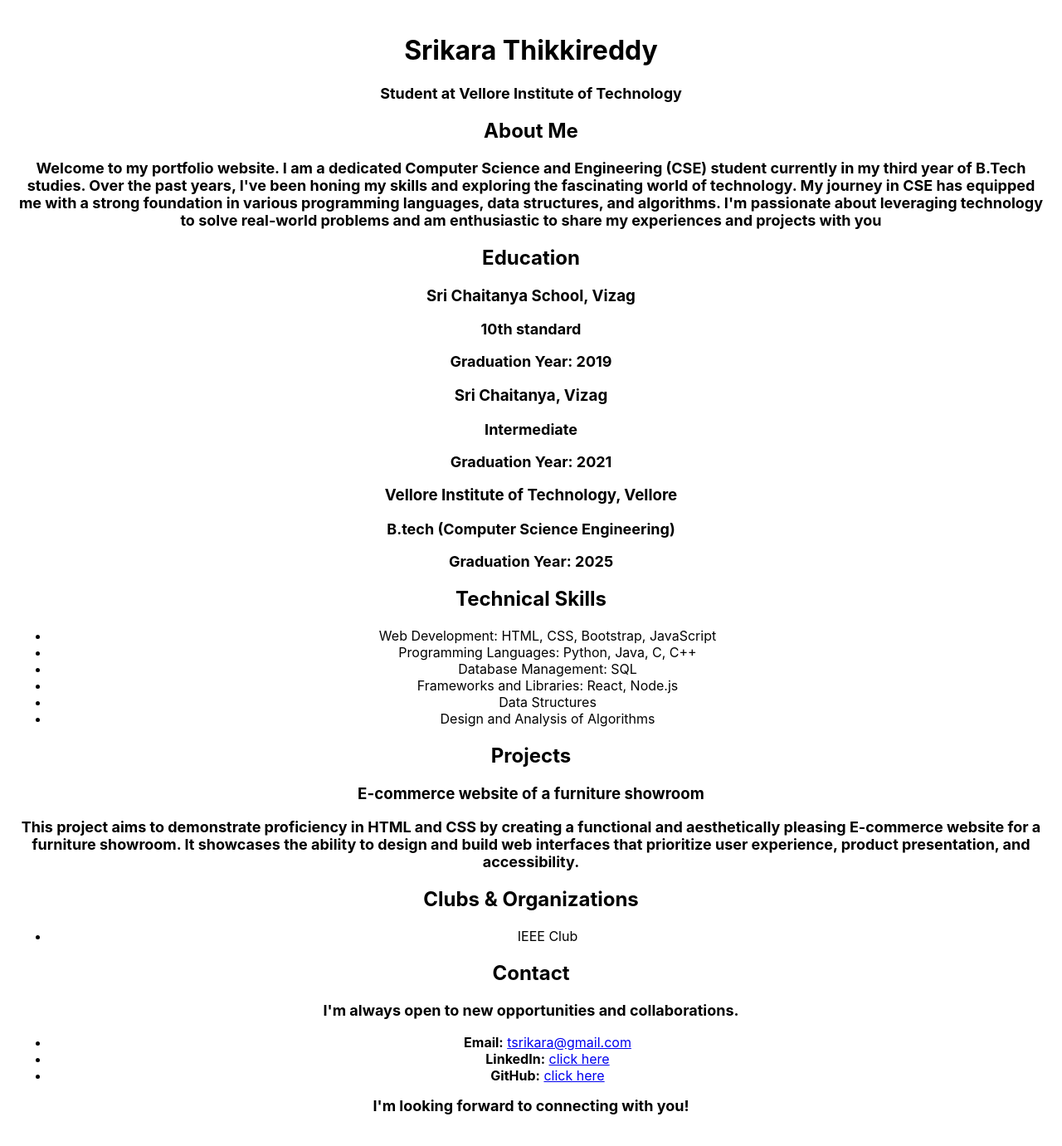
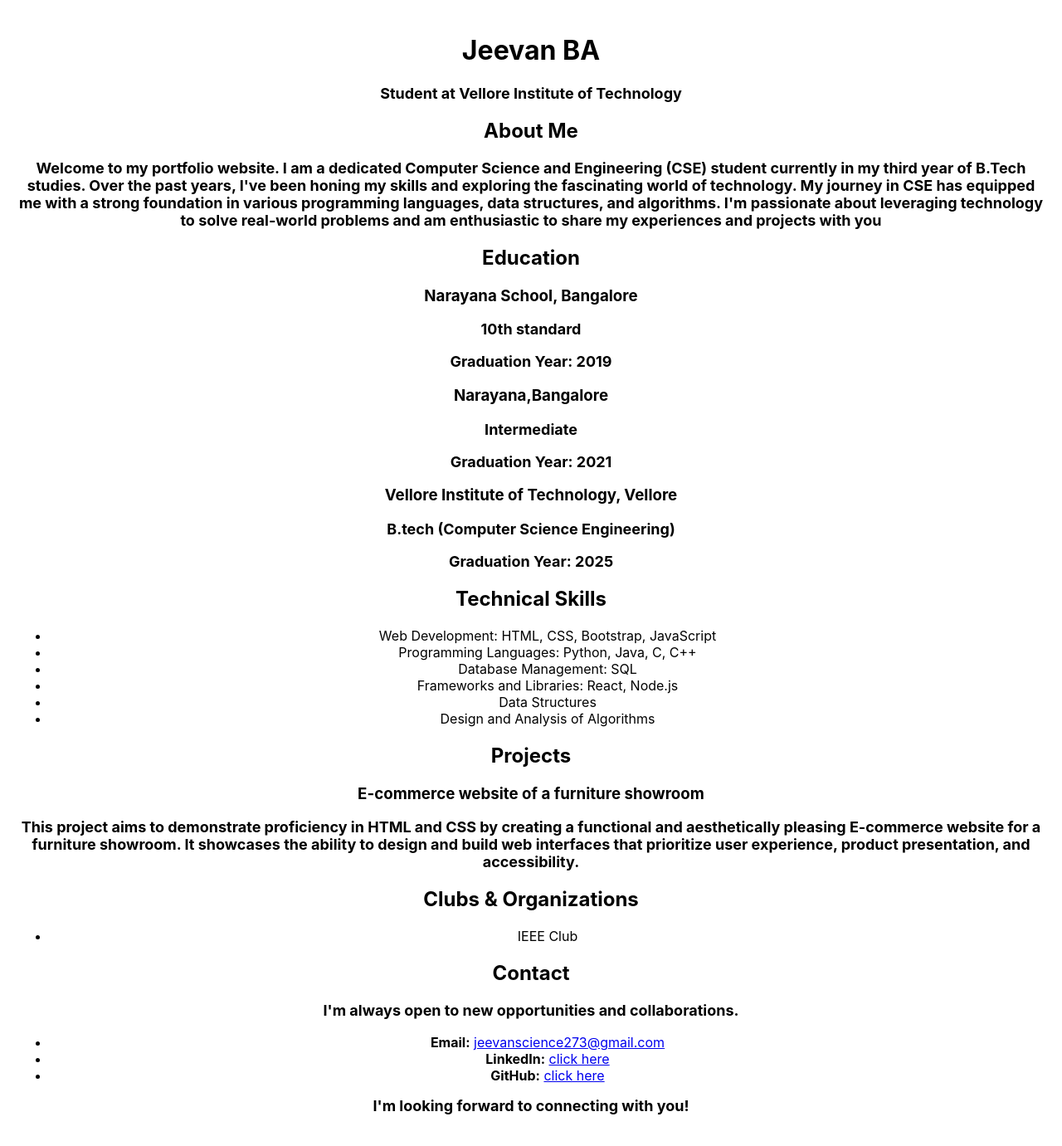
Before and after one commit to srik4442/t6, a React (Create React App) app: page / in a window 1280 px wide. Shown: the whole page at 83% size. Built offline with nearby package versions, Linux system fonts and the light colour scheme.

Commit message:
first commit

```diff
--- a/src/components/Contact.js
+++ b/src/components/Contact.js
@@ -10,13 +10,13 @@ const Contact = () => {
       </p>
       <ul>
         <li>
-          <strong>Email:</strong> <a href="mailto:tsrikara@gmail.com">tsrikara@gmail.com</a>
+          <strong>Email:</strong> <a href="mailto:jeevanscience273@gmail.com">jeevanscience273@gmail.com</a>
         </li>
         <li>
-          <strong>LinkedIn:</strong> <a href="https://www.linkedin.com/in/srikara-thikkireddy-4b80b8250/">click here</a>
+          <strong>LinkedIn:</strong> <a href="linkedin.com/in/jeevanba273/">click here</a>
         </li>
         <li>
-          <strong>GitHub:</strong> <a href="https://github.com/srik4442" target="_blank" rel="noopener noreferrer">click here</a>
+          <strong>GitHub:</strong> <a href="https://github.com/jeevanba273" target="_blank" rel="noopener noreferrer">click here</a>
         </li>
 
       </ul>
--- a/src/components/Education.js
+++ b/src/components/Education.js
@@ -6,12 +6,12 @@ const Education = () => {
     <section>
                 <h2>Education</h2>
 
-                <h3>Sri Chaitanya School, Vizag</h3>
+                <h3>Narayana School, Bangalore</h3>
                 <p>10th standard</p>
                 <p>Graduation Year: 2019</p>
 
 
-                <h3>Sri Chaitanya, Vizag</h3>
+                <h3>Narayana,Bangalore </h3>
                 <p>Intermediate</p>
                 <p>Graduation Year: 2021</p>
 
--- a/src/components/Header.js
+++ b/src/components/Header.js
@@ -7,7 +7,7 @@ const Header = () => {
   return (
     <header>
 
-      <h1>Srikara Thikkireddy</h1>
+      <h1>Jeevan BA</h1>
       <p>Student at Vellore Institute of Technology</p>
     </header>
   );
```
